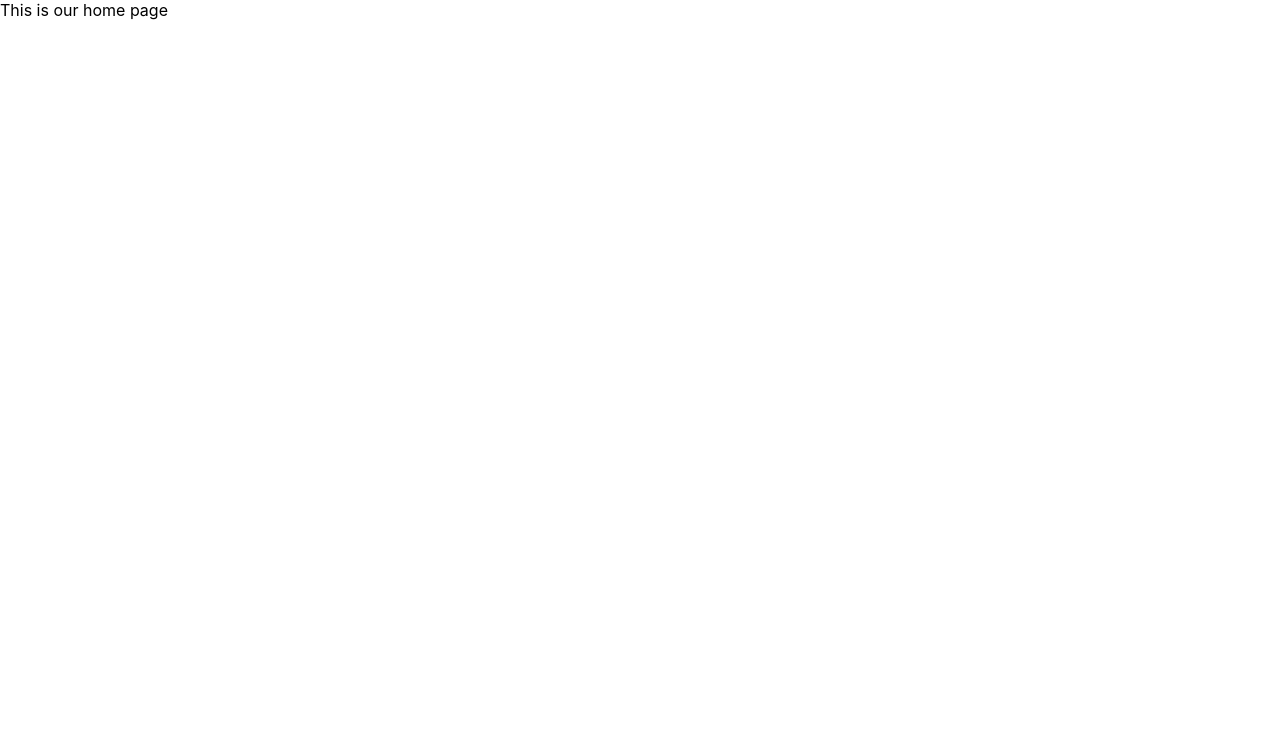
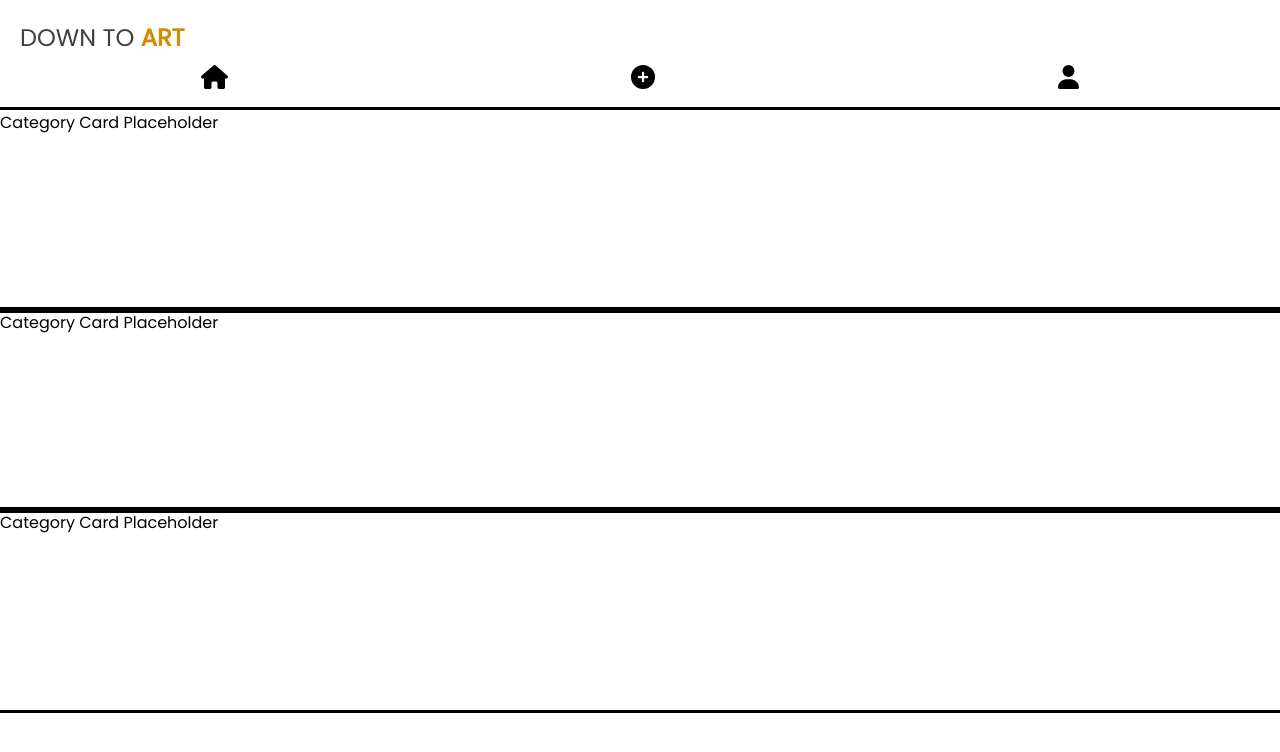
Before and after one commit to duncrob/downtoART, a React (Create React App) app in the folder website/: page / in a window 1280 px wide. Shown: the top 752 px of the page. Built offline with nearby package versions, Linux system fonts and the light colour scheme.

Commit message:
Created skeleton for home page and started navbar component details

```diff
--- a/website/package.json
+++ b/website/package.json
@@ -3,6 +3,11 @@
   "version": "0.1.0",
   "private": true,
   "dependencies": {
+    "@fortawesome/fontawesome-free": "^6.3.0",
+    "@fortawesome/fontawesome-svg-core": "^6.3.0",
+    "@fortawesome/free-regular-svg-icons": "^6.3.0",
+    "@fortawesome/free-solid-svg-icons": "^6.3.0",
+    "@fortawesome/react-fontawesome": "^0.2.0",
     "@testing-library/jest-dom": "^5.16.5",
     "@testing-library/react": "^13.4.0",
     "@testing-library/user-event": "^13.5.0",
--- a/website/src/App.css
+++ b/website/src/App.css
@@ -1,38 +1,5 @@
-.App {
-  text-align: center;
+@import url('https://fonts.googleapis.com/css2?family=Poppins&display=swap');
+
+* {
+  font-family: 'Poppins', sans-serif;
 }
-
-.App-logo {
-  height: 40vmin;
-  pointer-events: none;
-}
-
-@media (prefers-reduced-motion: no-preference) {
-  .App-logo {
-    animation: App-logo-spin infinite 20s linear;
-  }
-}
-
-.App-header {
-  background-color: #282c34;
-  min-height: 100vh;
-  display: flex;
-  flex-direction: column;
-  align-items: center;
-  justify-content: center;
-  font-size: calc(10px + 2vmin);
-  color: white;
-}
-
-.App-link {
-  color: #61dafb;
-}
-
-@keyframes App-logo-spin {
-  from {
-    transform: rotate(0deg);
-  }
-  to {
-    transform: rotate(360deg);
-  }
-}
--- /dev/null
+++ b/website/src/components/CategoryCard.css
@@ -0,0 +1,5 @@
+.card-container {
+    width: 100%;
+    outline-style: solid;
+    height: 200px;
+}
--- /dev/null
+++ b/website/src/components/CategoryCard.js
@@ -0,0 +1,9 @@
+import "./CategoryCard.css";
+
+function CategoryCard() {
+    return (
+        <div className='card-container'>Category Card Placeholder</div>
+    );
+}
+
+export default CategoryCard;
--- /dev/null
+++ b/website/src/components/NavBar.css
@@ -0,0 +1,26 @@
+.navbar-container {
+    width: 100%;
+    padding-top: 20px;
+}
+
+.nav-buttons {
+    display: flex;
+    margin-bottom: 20px;
+}
+
+.home-btn, .post-btn, .profile-btn {
+    flex-grow: 1;
+    text-align: center;
+}
+
+.title-text {
+    font-size: 24px;
+    color: #404040;
+    margin-left: 20px;
+    margin-bottom: 10px;
+}
+
+.art-text {
+    font-weight: bold;
+    color: #D38C00;
+}
--- /dev/null
+++ b/website/src/components/NavBar.js
@@ -0,0 +1,28 @@
+import "./NavBar.css";
+import { FontAwesomeIcon } from '@fortawesome/react-fontawesome'
+import { faHouse } from '@fortawesome/free-solid-svg-icons'
+import { faPlusCircle } from '@fortawesome/free-solid-svg-icons'
+import { faUser } from '@fortawesome/free-solid-svg-icons'
+
+function NavBar() {
+    return (
+        <div className='navbar-container'>
+            <div className="title-text">
+                DOWN TO <span className='art-text'>ART</span>
+            </div>
+            <div className='nav-buttons'>
+                <div className='home-btn'>
+                    <FontAwesomeIcon icon={faHouse} size='xl' />
+                </div>
+                <div className='post-btn'>
+                    <FontAwesomeIcon icon={faPlusCircle} size='xl' />
+                </div>
+                <div className='profile-btn'>
+                    <FontAwesomeIcon icon={faUser} size='xl' />
+                </div>
+            </div>
+        </div>
+    );
+}
+
+export default NavBar;
--- /dev/null
+++ b/website/src/pages/Home.css
@@ -0,0 +1,4 @@
+.home-container {
+    display: flex;
+    flex-direction: column;
+}
--- a/website/src/pages/Home.js
+++ b/website/src/pages/Home.js
@@ -1,5 +1,16 @@
+import "./Home.css";
+import NavBar from "../components/NavBar";
+import CategoryCard from "../components/CategoryCard";
+
 function Home() {
-  return <div>This is our home page</div>
+  return (
+    <div className='home-container'>
+      <NavBar />
+      <CategoryCard />
+      <CategoryCard />
+      <CategoryCard />
+    </div>
+  )
 }
 
 export default Home;
```
Also changed, not shown: 1 other file (tests, documents, lock files or other folders).
